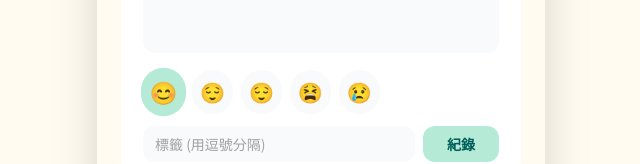
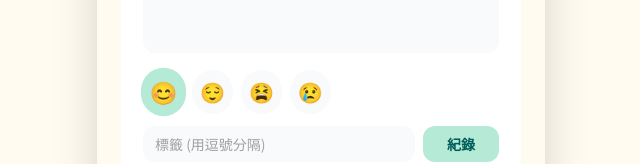
Before and after one commit to cottongrass0828/life-energy, a Vue app: page / in a window 1280 px wide. Both pictures are taken after a click on the button "筆記". Shown: the part 145-309 px from the top of the page, without its empty margins (319-959 px from the left). Built offline with nearby package versions, Linux system fonts and the light colour scheme; a web font is replaced by a local one.

Commit message:
fix: adjust mood

```diff
--- a/src/components/views/NotesView.vue
+++ b/src/components/views/NotesView.vue
@@ -9,7 +9,7 @@
                 class="w-full bg-gray-50 rounded-xl p-3 text-sm outline-none resize-none h-24 mb-3"
                 placeholder="今天發生了什麼好玩的事？..."></textarea>
             <div class="flex flex-wrap gap-2 mb-3">
-                <button v-for="m in ['happy', 'calm', 'excited', 'tired', 'sad']" :key="m" @click="noteForm.mood = m"
+                <button v-for="m in ['happy', 'calm', 'tired', 'sad']" :key="m" @click="noteForm.mood = m"
                     :class="['text-xl p-2 rounded-full transition', noteForm.mood === m ? 'bg-secondary transform scale-110' : 'bg-gray-50']">
                     {{ getMoodIcon(m) }}
                 </button>
```
